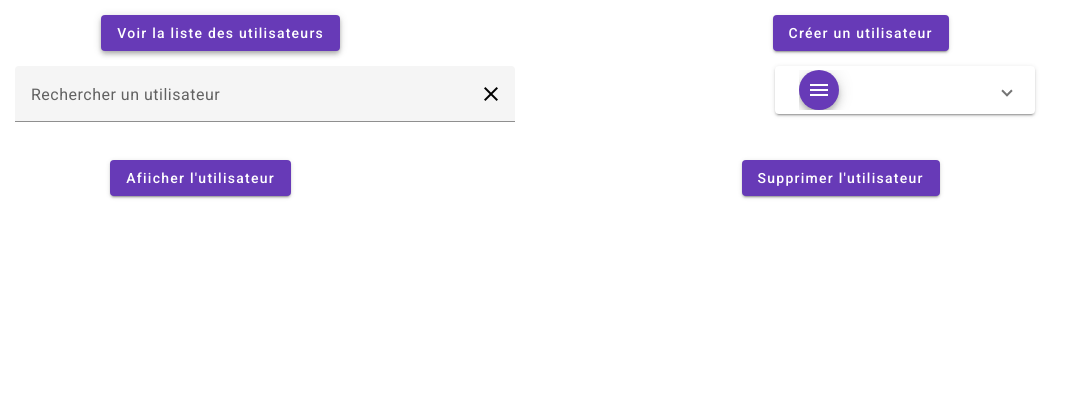
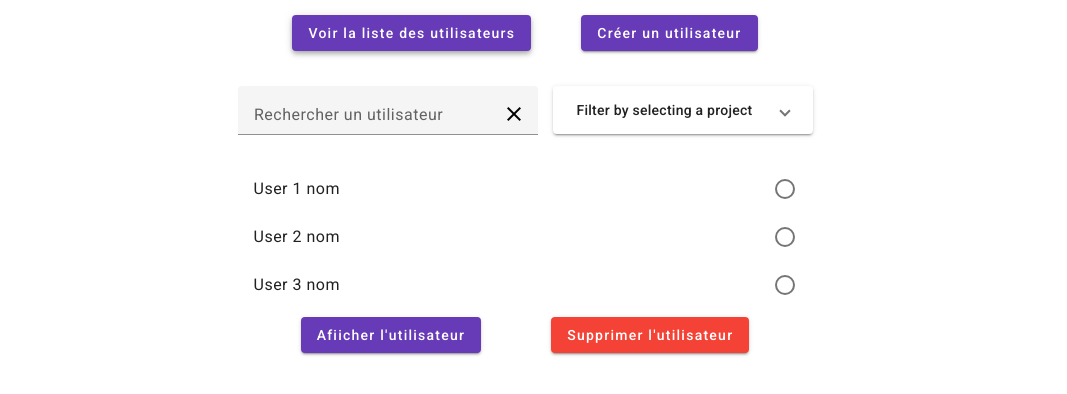
Before and after one commit to Cyril-BIER/TSE-Startup-POC, an Angular app in the folder WEB/: page /utilisateur in a window 1280 px wide. Both pictures are taken after a click on the button "Voir la liste des utilisateurs". Shown: the top 394 px of the page, without its empty margins (115-1182 px from the left). Built offline with nearby package versions, Linux system fonts and the light colour scheme.

Commit message:
Changement du design

```diff
--- a/WEB/src/app/utilisateur/utilisateur.component.css
+++ b/WEB/src/app/utilisateur/utilisateur.component.css
@@ -1,39 +1,40 @@
 main {
-  /* background-image: url("../../assets/background.webp"); */
-  background: blur(8px);
-  background-repeat: no-repeat;
   background-size: cover;
-  background-position: top top;
+  background: no-repeat top;
   height: 100vh;
 }
 
 .container {
   display: flex;
   flex-direction: column;
+  align-items: center;
 }
 
 .form-field {
-  width: 500px;
+  width: 300px;
+  height: 71px;
 }
 .search-user {
   display: flex;
   justify-content: space-around;
   flex-direction: row;
+  gap:15px
 }
 
 .buttons {
   display: flex;
-  justify-content: space-around;
   margin-top: 15px;
+  gap: 50px;
 }
 
 .bouton {
   display: flex;
-  justify-content: space-around;
+  justify-content: center;
+  gap:70px
 }
 
 .users {
-  margin-top: 15px;
+  margin-top: 35px;
 }
 
 .pad {
@@ -51,11 +52,11 @@ main {
 form {
   display: flex;
   flex-direction: column;
-  width: 30%;
-  margin-top: 2.5%;
-  padding-left: 5%;
-  padding-right: 5%;
-  border-radius: 5px;
+  width: 500px;
+  margin-top: 7.5%;
+  padding-left: 15%;
+  padding-right: 15%;
+  border-radius: 15px;
   background-color: rgba(255, 255, 255, 0.5);
   backdrop-filter: blur(7.5px);
   box-shadow: 0px 5px 5px -3px rgba(0, 0, 0, 0.2),
--- a/WEB/src/app/utilisateur/utilisateur.component.html
+++ b/WEB/src/app/utilisateur/utilisateur.component.html
@@ -11,19 +11,16 @@
         <mat-form-field class="form-field">
           <mat-label>Rechercher un utilisateur</mat-label>
           <input matInput type="text" [(ngModel)]="searchText">
-          <button matSuffix mat-icon-button aria-label="Clear" (click)="value=''">
+          <button matSuffix mat-icon-button aria-label="Clear" (click)="searchText=''">
             <mat-icon>close</mat-icon>
           </button>
         </mat-form-field>
         <div class="button-container">
-
           <mat-expansion-panel>
             <mat-expansion-panel-header>
-              <mat-panel-description>
-                <button mat-mini-fab color="primary" aria-label="menu icon">
-                  <mat-icon>menu</mat-icon>
-                </button>
-              </mat-panel-description>
+              <mat-panel-title>
+                Filter by selecting a project
+              </mat-panel-title>
             </mat-expansion-panel-header>
 
             <mat-form-field>
@@ -33,7 +30,6 @@
                 <mat-option *ngFor="let projet of projetsExistants" [value]="projet.nom">{{ projet.nom }}</mat-option>
               </mat-select>
             </mat-form-field>
-
           </mat-expansion-panel>
         </div>
       </div>
@@ -44,7 +40,7 @@
       </mat-selection-list>
       <div class="bouton">
         <button mat-raised-button color="primary">Afiicher l'utilisateur</button>
-        <button mat-raised-button color="primary" (click)="supprimerUtilisateur()">Supprimer l'utilisateur</button>
+        <button mat-raised-button color="warn" (click)="supprimerUtilisateur()">Supprimer l'utilisateur</button>
       </div>
     </div>
     <div class="creationUser" *ngIf="isCreationFormVisible">
--- a/WEB/src/app/utilisateur/utilisateur.component.ts
+++ b/WEB/src/app/utilisateur/utilisateur.component.ts
@@ -45,8 +45,8 @@ export class UtilisateurComponent {
       ]
     },
   ];
-  selectedUser: string
-  selectedProjet: string
+  selectedUser: string | null = null;
+  selectedProjet: string | null = null;
 
   projetsExistants: {
     nom: string;
@@ -63,8 +63,6 @@ export class UtilisateurComponent {
   ]
 
   constructor(private fb: FormBuilder) {
-    this.selectedUser = ''
-    this.selectedProjet = ''
   }
 
   ngOnInit(): void {
```
